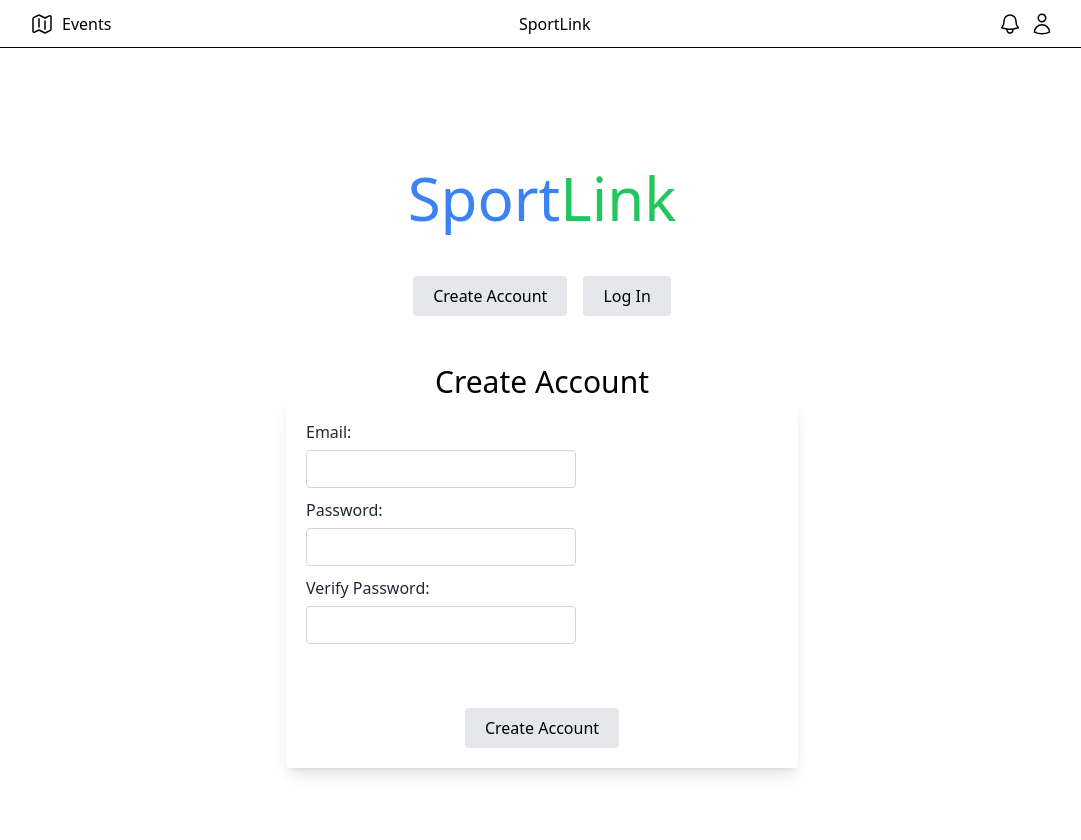
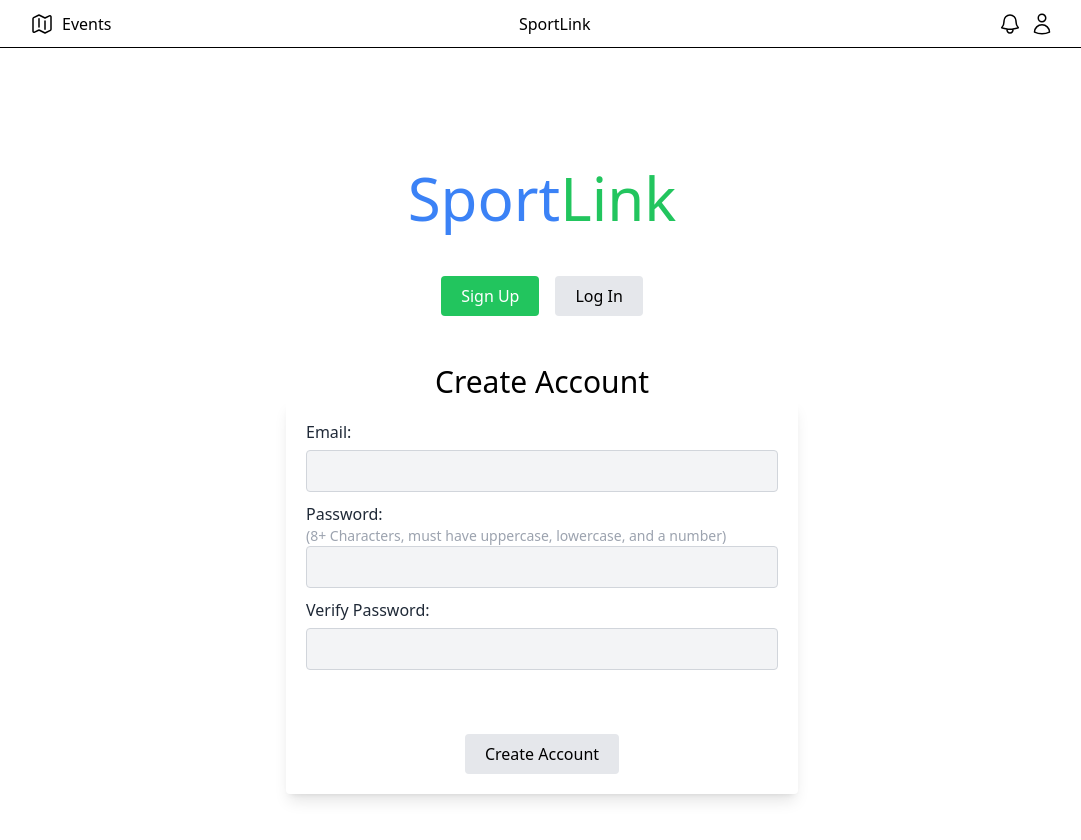
Before and after one commit to Arty5654/SportLink, a Next.js app in the folder web/: page /signin in a window 1280 px wide. Shown: the top 840 px of the page, without its empty margins (98-1179 px from the left). Built offline with nearby package versions, Linux system fonts and the light colour scheme.

Commit message:
abstract the signup form; polished form UI

```diff
--- /dev/null
+++ b/web/app/signin/SignUpForm.js
@@ -0,0 +1,117 @@
+/*
+Author: Alex Younkers
+Created: 10/2/23
+@ayounkers, Purdue University
+This is a component for the form of account creation.
+Abstracted for more readibility on the code of Sign In page
+*/
+
+
+"use client"
+import React from 'react';
+import  { useState } from 'react';
+import User from '../User';
+
+
+export default function SignUpForm() {
+
+    const [accData, setAccData] = useState({
+        email: '',
+        password: '',
+        verifyPassword: '',
+    });
+
+    const handleSubmit = (e) => {
+        e.preventDefault();
+
+        /*
+        Things to do when submission received:
+        1. check if all fields are valid
+        2. if invalid, display errors and cancel submit
+        3. store email, password in a user object and send to the DB
+        4. clear all fields, navigate to (profile) page
+        */
+
+    }
+
+    const handleInput = (e) => {
+        const { name, value } = e.target;
+
+        /* updates an input field, and tracks if all inputs are non-null */
+        setAccData((prev) => {
+            const newData = { ...prev, [name]: value };
+            setReadyToSubmit(newData.email && newData.password && newData.verifyPassword);
+            return newData;
+        });
+    }
+
+    const [error, setError] = useState('');
+
+    const [readyToSubmit, setReadyToSubmit] = useState(false);
+
+
+    return (
+
+        <form onSubmit={handleSubmit} className="bg-white p-5 rounded shadow-lg max-w-lg w-full mx-auto">
+
+            <div className="mb-2.5">
+                <label for="email" className='block mb-1.5 text-gray-800 text-left'>Email:</label>
+                <input
+                    type="email"
+                    id="email"
+                    name="email"
+                    value={accData.email}
+                    onChange={handleInput}
+                    className="w-full bg-gray-100 rounded p-2 border border-gray-300 focus:outline-blue-500"
+                    required
+                />
+            </div>
+
+            <div className="mb-2.5">
+                <label for="password" className='block text-gray-800 text-left'>Password:</label>
+                <p className="text-sm text-gray-400 text-left">(8+ Characters, must have uppercase, lowercase, and a number)</p>
+                <input
+                    type="password"
+                    id="password"
+                    name="password"
+                    value={accData.password}
+                    onChange={handleInput}
+                    className="w-full bg-gray-100 rounded p-2 border border-gray-300 focus:outline-blue-500"
+                    required
+                />
+            </div>
+
+            <div className="mb-2.5">
+                <label for="verifyPassword" className='block mb-1.5 text-gray-800 text-left'>Verify Password:</label>
+                <input
+                    type="password"
+                    id="verifyPassword"
+                    name="verifyPassword"
+                    value={accData.verifyPassword}
+                    onChange={handleInput}
+                    className="w-full bg-gray-100 rounded p-2 border border-gray-300 focus:outline-blue-500"
+                    required
+                />
+            </div>
+
+            <div className="mb-16 mt-8">
+                {error && <div className="text-red-500 mb-4"></div>}
+            </div>
+
+            <button
+            disabled={!readyToSubmit}
+            className={`block mx-auto mt-18 py-2 px-5 rounded hover:bg-blue-700 hover:text-white
+            ${readyToSubmit ?
+                'bg-green-500 text-white' :
+                'bg-gray-200 text-black cursor-not-allowed'
+            }`} type="submit">
+            Create Account
+            </button>
+
+        </form>
+
+
+    );
+
+
+}
--- a/web/app/signin/page.js
+++ b/web/app/signin/page.js
@@ -7,37 +7,13 @@ This will serve as the sign up and log in page for SportLink
 
 
 "use client"
-import React from 'react';
-import  { useState } from 'react';
-import User from '../User';
 
+import React,{ useState } from 'react';
+import SignUpForm from './SignUpForm';
 
 export default function SignIn() {
 
-    // store account form field data here
-    const [accData, setAccData] = useState({
-        email: '',
-        password: '',
-        verifyPassword: '',
-    });
-
-    const handleSubmit = (e) => {
-        e.preventDefault();
-
-
-    }
-
-    // can be called for things like mismatched passwords in verify
-    const [error, setError] = useState('');
-
     const [login, setLogin] = useState(false);
-
-    const handleInput = (e) => {
-        const { name, val } = e.target;
-
-        setAccData((prev) => ( { ...prev, [name]: val } ));
-    }
-
 
     // creating only for making an account first,
     //then updating functionality for logging in
@@ -47,74 +23,32 @@ export default function SignIn() {
 
         <div>
 
-            <h1 className="text-6xl text-center mb-12 font-sans" >
+            <h1 className="text-6xl text-center mb-12" >
                 <span className="text-blue-500">Sport</span>
                 <span className="text-green-500">Link</span>
             </h1>
 
 
             <div className="flex justify-center space-x-4 mb-12">
-                <button onClick={() => setLogin(false)} className="bg-gray-200 text-black py-2 px-5 rounded cursor-pointer font-sans hover:bg-blue-700 hover:text-white">
-                    Create Account
+
+                <button onClick={() => setLogin(false)} className={`py-2 px-5 rounded hover:bg-blue-700 hover:text-white
+                ${login ? 'text-black bg-gray-200' : 'text-white bg-green-500'}`}>
+                    Sign Up
                 </button>
-                <button onClick={() => setLogin(true)} className="bg-gray-200 text-black py-2 px-5 rounded cursor-pointer font-sans hover:bg-blue-700 hover:text-white">
+
+                <button onClick={() => setLogin(true)} className={`py-2 px-5 rounded hover:bg-blue-700 hover:text-white
+                ${login ? 'text-white bg-green-500': 'text-black bg-gray-200'}`}>
                     Log In
                 </button>
             </div>
 
-            <h1 className="text-3xl text-center font-sans">
+            <h1 className="text-3xl text-center">
                 {login ? 'Log In' : 'Create Account'}
             </h1>
 
 
             <div className='flex justify-center p-t-2.5 min-h-[2em] w-full'>
-                <form onSubmit={handleSubmit} className="bg-white p-5 rounded shadow-lg max-w-lg w-full mx-auto">
-
-                <div className="mb-2.5">
-                    <label className='block mb-1.5 text-gray-800 font-sans text-left'>Email:</label>
-                    <input
-                        type="email"
-                        id="email"
-                        name="email"
-                        value={accData.email}
-                        onChange={handleInput}
-                        className="flex w-9/10 text-lg border rounded border-gray-300 p-1"
-                        required
-                    />
-                </div>
-
-                <div className="mb-2.5">
-                    <label className='block mb-1.5 text-gray-800 font-sans text-left'>Password:</label>
-                    <input
-                        type="password"
-                        id="password"
-                        name="password"
-                        value={accData.password}
-                        onChange={handleInput}
-                        className="flex w-9/10 text-lg border rounded border-gray-300 p-1"
-                        required
-                    />
-                </div>
-
-                <div className="mb-2.5">
-                    <label className='block mb-1.5 text-gray-800 font-sans text-left'>Verify Password:</label>
-                    <input
-                        type="password"
-                        id="verifyPassword"
-                        name="verifyPassword"
-                        value={accData.verifyPassword}
-                        onChange={handleInput}
-                        className="flex w-9/10 text-lg border rounded border-gray-300 p-1"
-                        required
-                    />
-                </div>
-
-                <div className="mb-16 mt-8">
-                    {error && <div className="text-red-500 mb-4">{error}</div>}
-                </div>
-
-                <button className="block mx-auto mt-18 bg-gray-200 text-black py-2 px-5 rounded cursor-pointer font-sans hover:bg-blue-700 hover:text-white" type="submit">Create Account</button>
-                </form>
+                {login ? /* LogInForm (TODO) */ <div></div> : <SignUpForm />}
             </div>
 
         </div>
--- a/web/styles/signinStyle.css
+++ /dev/null
@@ -1,103 +0,0 @@
-h1 {
-    font-family: 'Futura', Arial, sans-serif;
-}
-
-/* form styles */
-form {
-    background-color: white;
-    padding: 20px;
-    border-radius: 5px;
-    box-shadow: 0 2px 4px rgba(0, 0, 0, 0.5);
-    max-width: 400px;
-    width: 100%;
-    align-content: center;
-}
-
-form div {
-    margin-bottom: 10px;
-}
-
-.fields {
-
-    display: flex;
-    justify-content: center;
-
-    padding-top: 10px;
-    min-height: 2em;
-    width: 100%;
-
-
-}
-
-/* Style for labels */
-label {
-    display: block;
-    margin-bottom: 5px;
-    color: #333;
-    font-family: 'Futura', Arial, sans-serif;
-}
-
-input {
-
-    display: flex;
-    font-size: 16px;
-    border-radius: 5px;
-    border: 1px solid #ccc;
-    width: 90%;
-    align-content: center;
-
-}
-
-
-
-/* button styles */
-button {
-    display: block;
-    margin-left: auto;
-    margin-right: auto;
-    margin-top: 70px;
-
-    background-color: #2a342a3d;
-    color: black;
-
-    padding: 10px 20px;
-    border: none;
-    border-radius: 5px;
-
-    cursor: pointer;
-    font-family: 'Futura', Arial, sans-serif;
-}
-
-button:hover {
-    background-color: #1f62d6;
-    color: white;
-}
-
-/* error styles */
-.error {
-    color: red;
-}
-
-/* miscellaneous text styles */
-
-.title {
-    font-size: 3em;
-    text-align: center;
-    margin-bottom: 7.5%;
-}
-
-.p1 {
-    color: #00AFFF;
-}
-
-.p2 {
-    color: #00CC66;
-}
-
-.pageType {
-    font-size: 1.55em;
-    text-align: center;
-}
-
-
-/* media queries for responsiveness */
```
